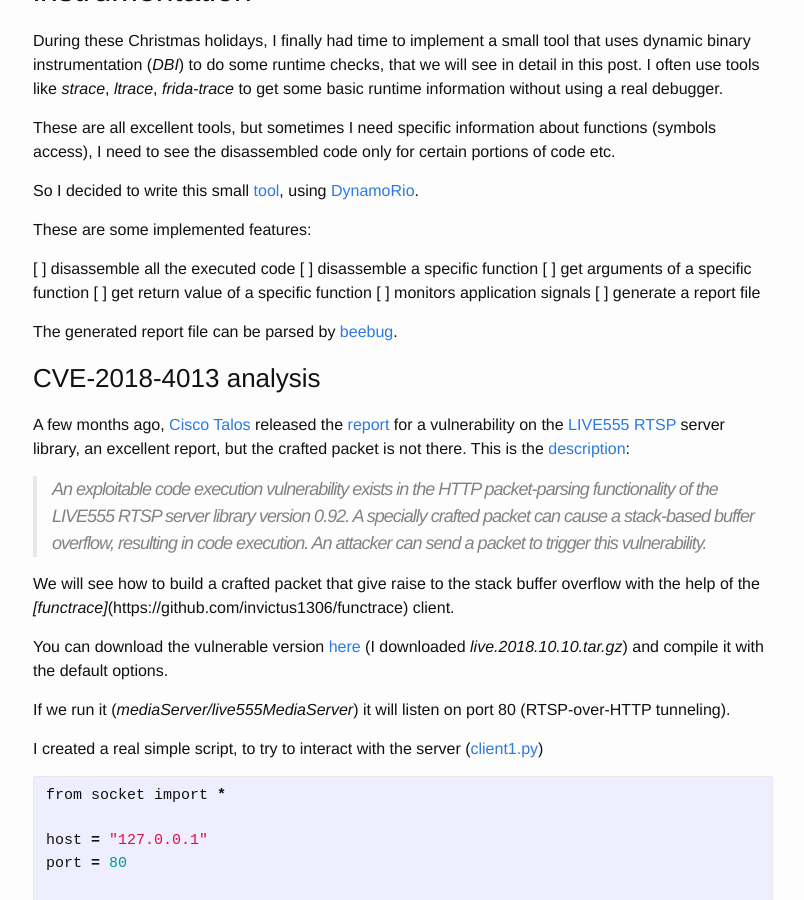
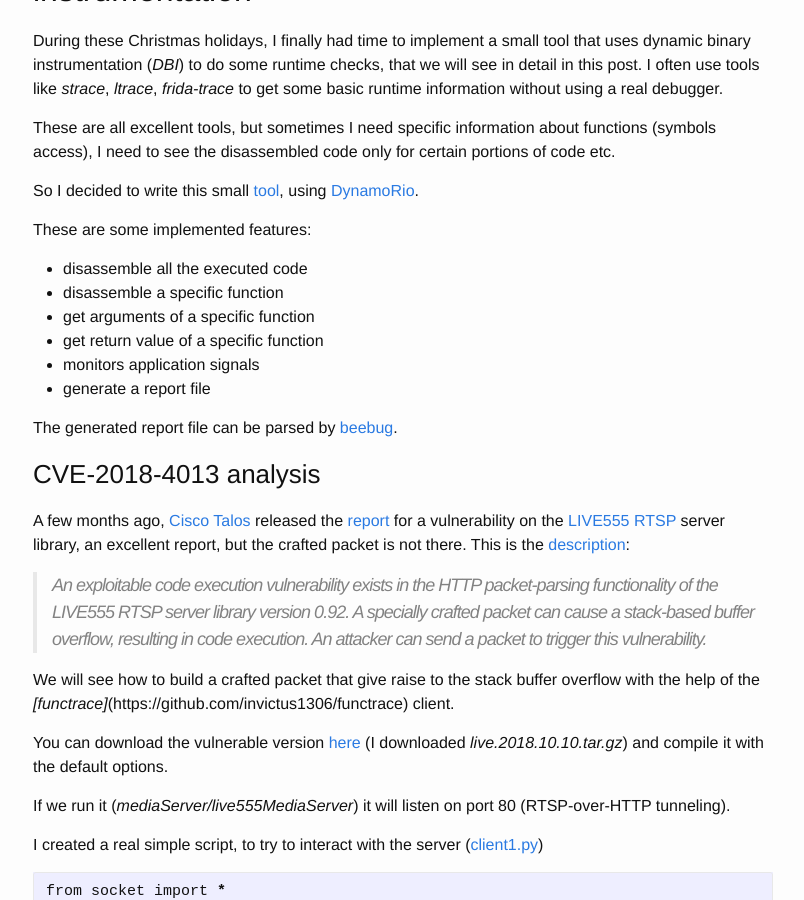
Before and after one commit to invictus1306/invictus1306.github.io, a Jekyll site: the page built from _posts/2018-12-29-functrace.markdown, in a window 1280 px wide and 900 px high, scrolled down 324 px. Shown: the whole window, without its empty margins (237-1041 px from the left). Built offline with Jekyll 4.4.1, drawn with Linux system fonts in a browser that asks for light colours.

```diff
--- a/_posts/2018-12-29-functrace.markdown
+++ b/_posts/2018-12-29-functrace.markdown
@@ -15,12 +15,12 @@ So I decided to write this small [tool](https://github.com/invictus1306/functrac
 
 These are some implemented features:
 
-[ ] disassemble all the executed code
-[ ] disassemble a specific function
-[ ] get arguments of a specific function
-[ ] get return value of a specific function
-[ ] monitors application signals
-[ ] generate a report file
+* disassemble all the executed code
+* disassemble a specific function
+* get arguments of a specific function
+* get return value of a specific function
+* monitors application signals
+* generate a report file
 
 The generated report file can be parsed by [beebug](https://github.com/invictus1306/beebug).
 
```
